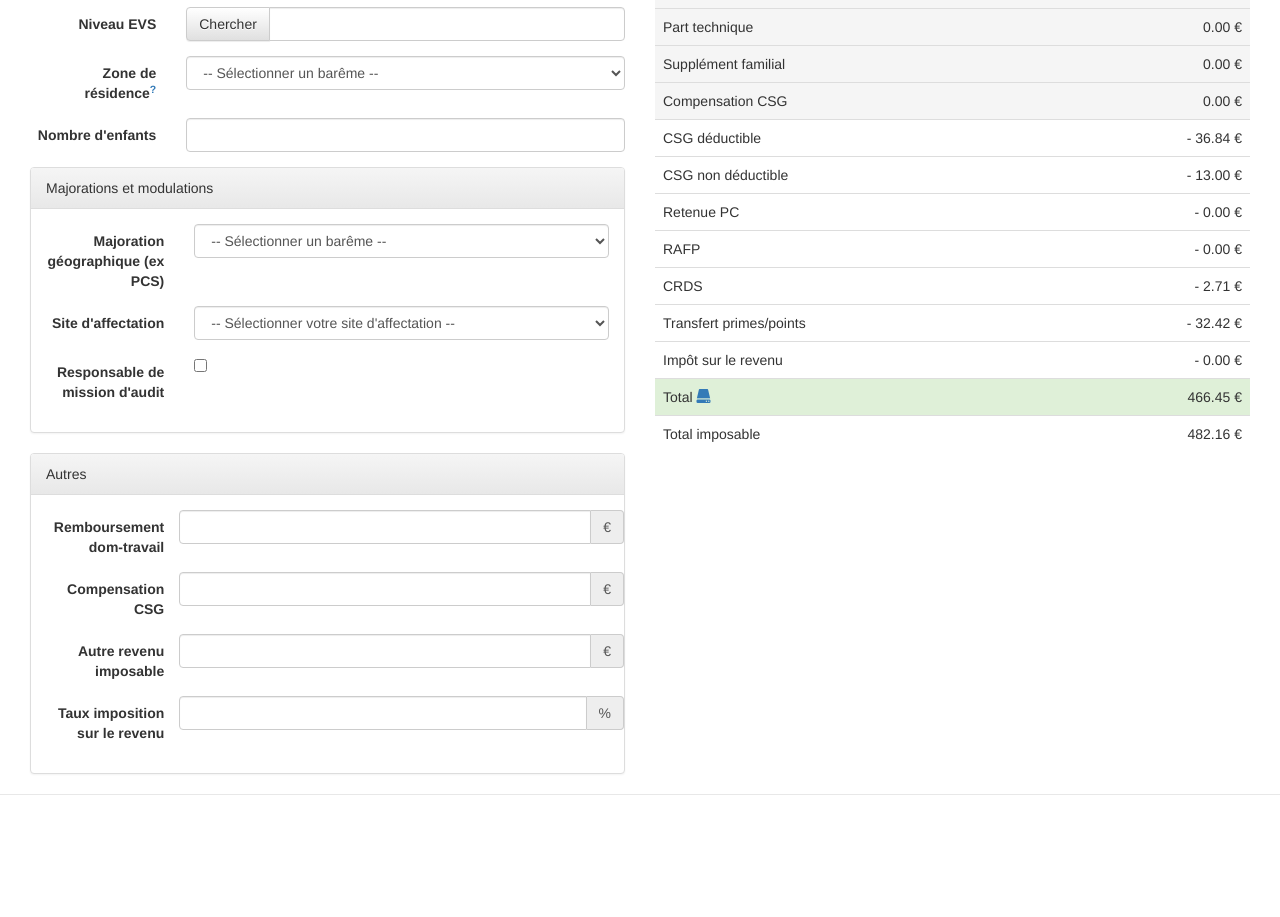
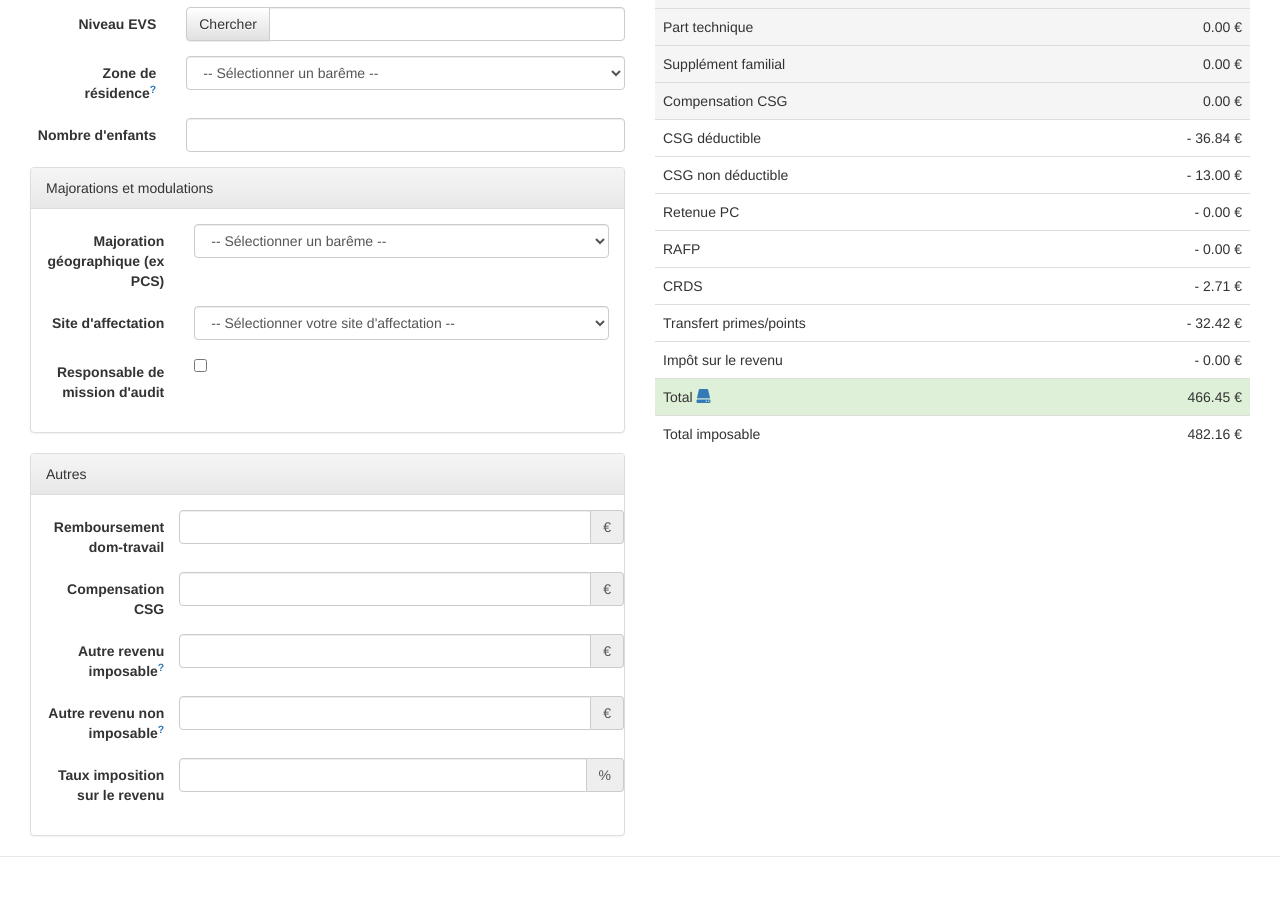
Before and after one commit to DGAC/simupaye, a Jekyll site: the page built from index.html, in a window 1280 px wide. Shown: the part 487-1404 px from the top of the page. Built offline with Jekyll 4.4.1, drawn with Linux system fonts in a browser that asks for light colours; before the commit the page ends 1342 px from its top, so only the background shows below that.

Commit message:
Ajout non imposable

```diff
--- a/_includes/js/simulator.js
+++ b/_includes/js/simulator.js
@@ -321,7 +321,13 @@ var compute_income = function() {
         }
     }
 
-    var total = total_pos - retenues + rembt - retenueIR;
+    var othernon = 0;
+    temp = parseFloat($('#other-non').val());
+    if(!isNaN(temp)) {
+        othernon = temp;
+    }
+
+    var total = total_pos - retenues + rembt +othernon - retenueIR;
 
     //remplissage des champs
     $("#traitement_brut").text(traitement_brut);
@@ -801,6 +807,10 @@ $(document).ready(function(){
         compute_income();
     });
 
+    $("#other-non").on('change', function(e){
+        compute_income();
+    });
+
     $("#tauxIR").on('change', function(e){
         compute_income();
     });
--- a/index.html
+++ b/index.html
@@ -154,9 +154,16 @@ js:
                             </div>
                         </div>
                         <div class="form-group">
-                            <label for="other" class="col-sm-3 control-label">Autre revenu imposable</label>
+                            <label for="other" class="col-sm-3 control-label">Autre revenu imposable<sup><a data-toggle="tooltip" title="Participation PSC, astreintes, ..." data-placement="top" href="#">?</a></sup></label>
                             <div class="col-sm-9 input-group">
                                 <input type="text" class="form-control" id="other">
+                                <div class="input-group-addon">€</div>
+                            </div>
+                        </div>
+                        <div class="form-group">
+                            <label for="other-non" class="col-sm-3 control-label">Autre revenu non imposable<sup><a data-toggle="tooltip" title="Forfait télétravail, ..." data-placement="top" href="#">?</a></sup></label>
+                            <div class="col-sm-9 input-group">
+                                <input type="text" class="form-control" id="other-non">
                                 <div class="input-group-addon">€</div>
                             </div>
                         </div>
```
Also changed, not shown: changelog.md.
